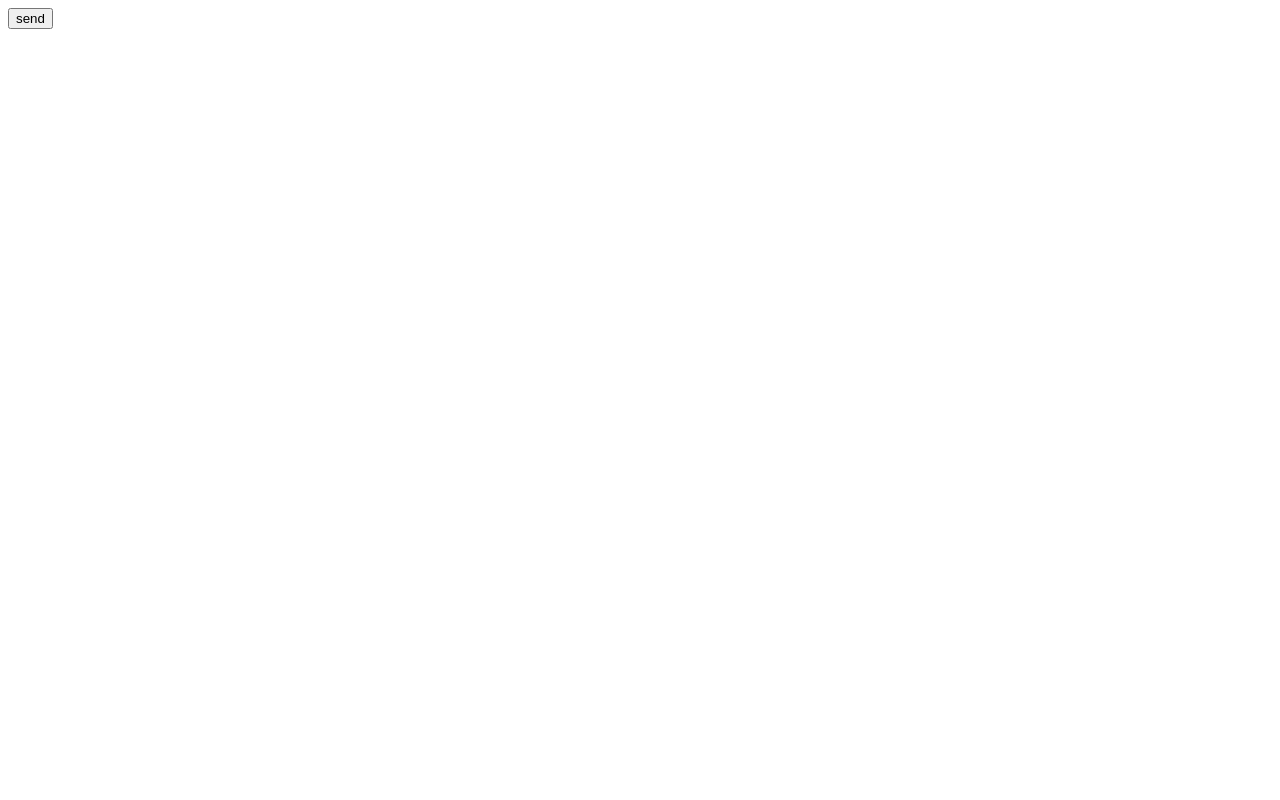
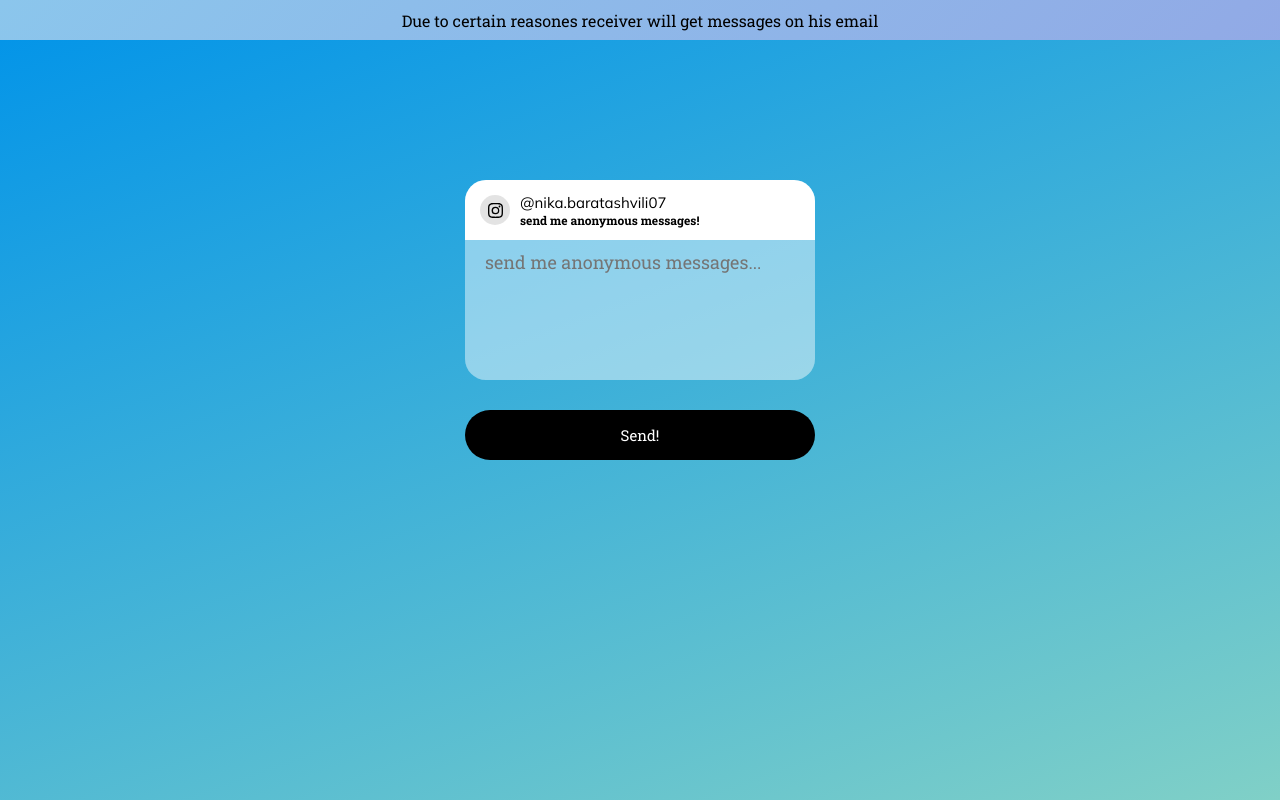
Before and after one commit to nikabara/btw-insta-link-repo, a website with bundled scripts: page Code/index.html in a window 1280 px wide. Built offline with nearby package versions, Linux system fonts and the light colour scheme.

Commit message:
Design changes
Added style to SPA and added quality of life changes

```diff
--- a/API/send-email-API.js
+++ b/API/send-email-API.js
@@ -1,11 +1,11 @@
-export const sendEmail = (email_to, email_from, header, message) => {
+export const sendEmail = (header, message) => {
     Email.send
     ({
         Host : "smtp.elasticemail.com",
-        Username : email,
+        Username : "nikobar3005@gmail.com",
         Password : "3E95B6DB198797D0216F5740888979ACFA7F",
-        To : email_to,
-        From : email_from,
+        To : "bythewayapp07@gmail.com",
+        From : "nikobar3005@gmail.com",
         Subject : header,
         Body : message
     })
--- a/Code/index.css
+++ b/Code/index.css
@@ -0,0 +1,149 @@
+@font-face {
+    font-family: mulish;
+    src: url(../Fonts/Mulish-VariableFont_wght.ttf);
+}
+
+@font-face {
+    font-family: roboto-slab;
+    src: url(../Fonts/RobotoSlab-VariableFont_wght.ttf);
+}
+
+* {
+    box-sizing: border-box;
+    margin: 0;
+    padding: 0;
+}
+
+body {
+    background-color: #0093E9;
+    background-image: linear-gradient(160deg, #0093E9 0%, #80D0C7 100%);
+    background-repeat: no-repeat;
+    background-size:cover;
+    background-position: center;
+    background-attachment: fixed;
+}
+
+.top-runner {
+    background-color: #8BC6EC;
+    background-image: linear-gradient(135deg, #8BC6EC 0%, #9599E2 100%);
+    background-repeat: no-repeat;
+    background-size:cover;
+    background-position: center;
+    background-attachment: fixed;
+
+    height: 40px;
+
+    display: flex;
+    align-items: center;
+    justify-content: center;
+
+    font-family: roboto-slab;
+}
+
+.main-holder{
+    margin: auto;
+    height: 70vh;
+
+    display: flex;
+    align-items: center;
+    justify-content: center;
+    flex-direction: column;
+}
+
+.email-box {
+    background-color: #ffffff44;
+
+    width: 350px;
+    height: 200px;
+    border-radius: 21px;
+}
+
+.email-box-top {
+    width: 100%;
+    height: 30%;
+    border-radius: 21px 21px 0px 0px;
+
+    background-color:  #ffffff;
+}
+
+.email-box-top {
+    display: flex;
+    align-items: center;
+    padding-left: 15px
+}
+
+.instagram-logo-background {
+    width: 30px;
+    height: 30px;
+
+    display: flex;
+    align-items: center;
+    justify-content: center;
+
+    background-color: #b2b2b25d;
+    border-radius: 100px;
+}
+
+.bi-instagram {
+    color: black;
+    width: 15px;
+    height: 15px;
+}
+
+.my-tag {
+    font-family: mulish;
+    margin-left: 10px;
+    font-size: 15px;
+}
+
+.my-content {
+    font-family: roboto-slab;
+    margin-left: 10px;
+    font-size: 12px;
+    font-weight: 1500;
+}
+
+.email-box-input {
+    width: 100%;
+    margin-left: auto;
+    max-width: 100%;
+    height: 70%;
+
+    border: none;
+    border-radius: 0px 0px 21px 21px;
+    outline: none;
+
+    background: #ffffff44;
+
+    resize: none;
+
+    font-size: 18px;
+    padding-left: 20px;
+    padding-right: 20px;
+    padding-top: 10px;
+
+    font-family: roboto-slab;
+}
+
+.send_btn {
+    margin-top: 30px;
+    background-color: black;
+
+    border: none;
+    outline: none;
+
+    width: 350px;
+    border-radius: 25px;
+    height: 50px;
+
+    font-size: 15px;
+    font-family: roboto-slab;
+    color: #ffffff;
+
+    transition: 0.2s ease-in-out;
+}
+
+.send_btn:hover {
+    background-color: white;
+    color: black;
+}
--- a/Code/index.html
+++ b/Code/index.html
@@ -4,11 +4,30 @@
     <meta charset="UTF-8">
     <meta name="viewport" content="width=device-width, initial-scale=1.0">
     <link rel="stylesheet" href="./index.css">
-    <title>BTW.LINK</title>
+    <title>BTW</title>
 </head>
 <body>
+    <div class="top-runner"><p>Due to certain reasones receiver will get messages on his email</p></div>
 
-    <button class="send_btn">send</button>
+    <div class="main-holder">
+        <div class="email-box">
+            <div class="email-box-top">
+                <div class="instagram-logo-background">
+                    <svg xmlns="http://www.w3.org/2000/svg" width="16" height="16" fill="currentColor" class="bi bi-instagram" viewBox="0 0 16 16">
+                        <path d="M8 0C5.829 0 5.556.01 4.703.048 3.85.088 3.269.222 2.76.42a3.9 3.9 0 0 0-1.417.923A3.9 3.9 0 0 0 .42 2.76C.222 3.268.087 3.85.048 4.7.01 5.555 0 5.827 0 8.001c0 2.172.01 2.444.048 3.297.04.852.174 1.433.372 1.942.205.526.478.972.923 1.417.444.445.89.719 1.416.923.51.198 1.09.333 1.942.372C5.555 15.99 5.827 16 8 16s2.444-.01 3.298-.048c.851-.04 1.434-.174 1.943-.372a3.9 3.9 0 0 0 1.416-.923c.445-.445.718-.891.923-1.417.197-.509.332-1.09.372-1.942C15.99 10.445 16 10.173 16 8s-.01-2.445-.048-3.299c-.04-.851-.175-1.433-.372-1.941a3.9 3.9 0 0 0-.923-1.417A3.9 3.9 0 0 0 13.24.42c-.51-.198-1.092-.333-1.943-.372C10.443.01 10.172 0 7.998 0zm-.717 1.442h.718c2.136 0 2.389.007 3.232.046.78.035 1.204.166 1.486.275.373.145.64.319.92.599s.453.546.598.92c.11.281.24.705.275 1.485.039.843.047 1.096.047 3.231s-.008 2.389-.047 3.232c-.035.78-.166 1.203-.275 1.485a2.5 2.5 0 0 1-.599.919c-.28.28-.546.453-.92.598-.28.11-.704.24-1.485.276-.843.038-1.096.047-3.232.047s-2.39-.009-3.233-.047c-.78-.036-1.203-.166-1.485-.276a2.5 2.5 0 0 1-.92-.598 2.5 2.5 0 0 1-.6-.92c-.109-.281-.24-.705-.275-1.485-.038-.843-.046-1.096-.046-3.233s.008-2.388.046-3.231c.036-.78.166-1.204.276-1.486.145-.373.319-.64.599-.92s.546-.453.92-.598c.282-.11.705-.24 1.485-.276.738-.034 1.024-.044 2.515-.045zm4.988 1.328a.96.96 0 1 0 0 1.92.96.96 0 0 0 0-1.92m-4.27 1.122a4.109 4.109 0 1 0 0 8.217 4.109 4.109 0 0 0 0-8.217m0 1.441a2.667 2.667 0 1 1 0 5.334 2.667 2.667 0 0 1 0-5.334"/>
+                      </svg>
+                </div>
+                <div class="email-box-top-side">
+                    <p class="my-tag">@nika.baratashvili07</p>
+                    <p class="my-content"><strong>send me anonymous messages!</strong></p>
+                </div>
+            </div>
+            <textarea id="email-box-input-id" class="email-box-input" placeholder="send me anonymous messages..."></textarea>
+        </div>
+
+        <button class="send_btn">Send!</button>
+    </div>
+
 
     <script type="module" src="./index.js"></script>
     <script src="https://smtpjs.com/v3/smtp.js"></script>
--- a/Code/index.js
+++ b/Code/index.js
@@ -2,8 +2,10 @@ import { sendEmail } from "../API/send-email-API.js";
 
 const sendBtn = document.querySelector(".send_btn");
 
+let emailMessage = document.getElementById("email-box-input-id");
 window.onload = () => {
+
     sendBtn.onclick = () => {
-        sendEmail("nikobar3005@gmail.com", "nikobar3005@gmail.com", "@instagram", "I got all the info");
+        sendEmail("@instagram", `${emailMessage.value}`);
     }
 }
--- a/package.json
+++ b/package.json
@@ -18,6 +18,8 @@
   },
   "homepage": "https://github.com/nikabara/btw-insta-link-repo#readme",
   "dependencies": {
+    "bootstrap": "^5.3.2",
+    "bootstrap-icons": "^1.11.3",
     "mailslurp-client": "^15.17.5"
   }
 }
```
Also changed, not shown: Fonts/Mulish-Italic-VariableFont_wght.ttf (added), Fonts/Mulish-VariableFont_wght.ttf (added), Fonts/RobotoSlab-VariableFont_wght.ttf (added), 3 other files.
